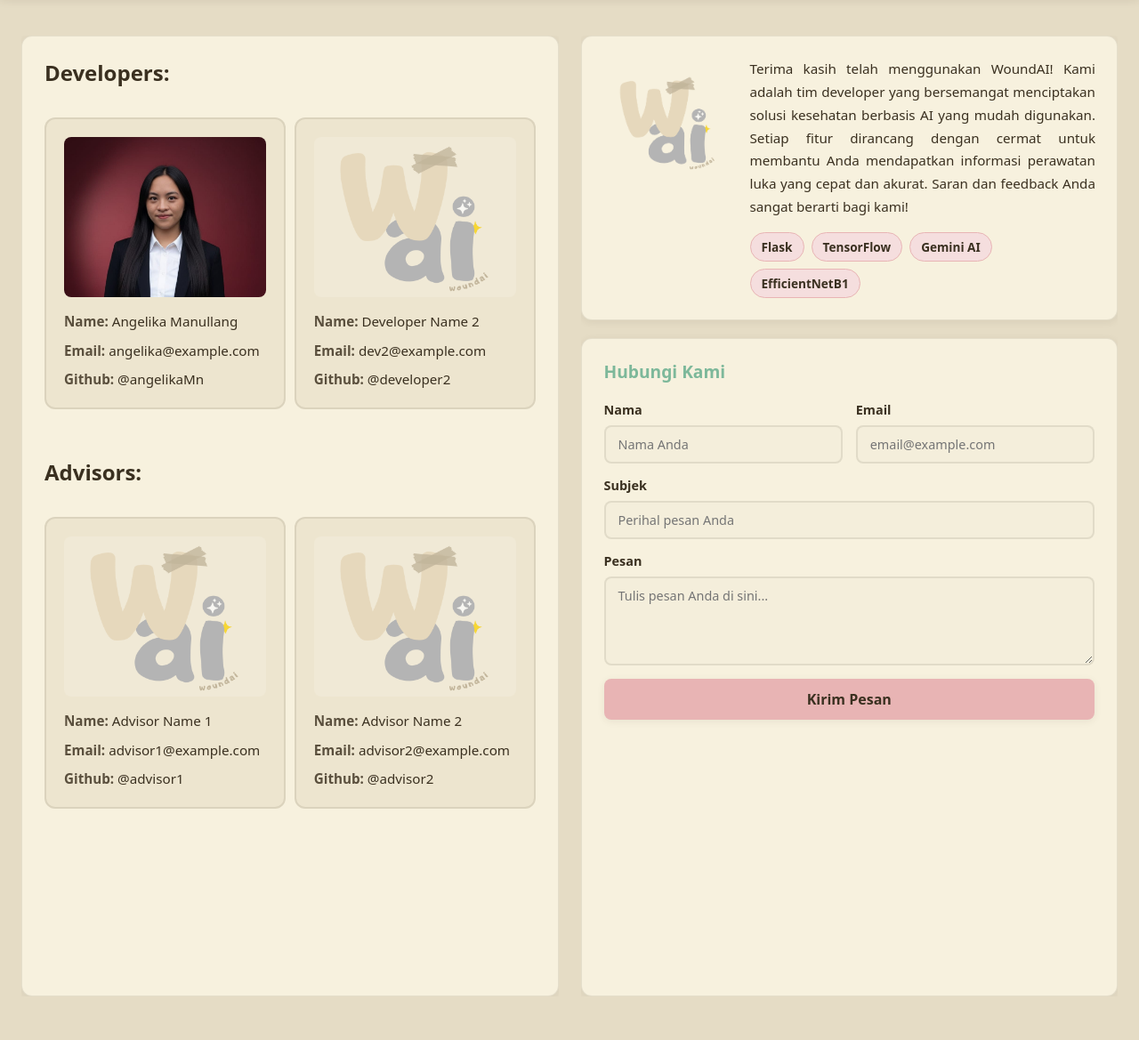
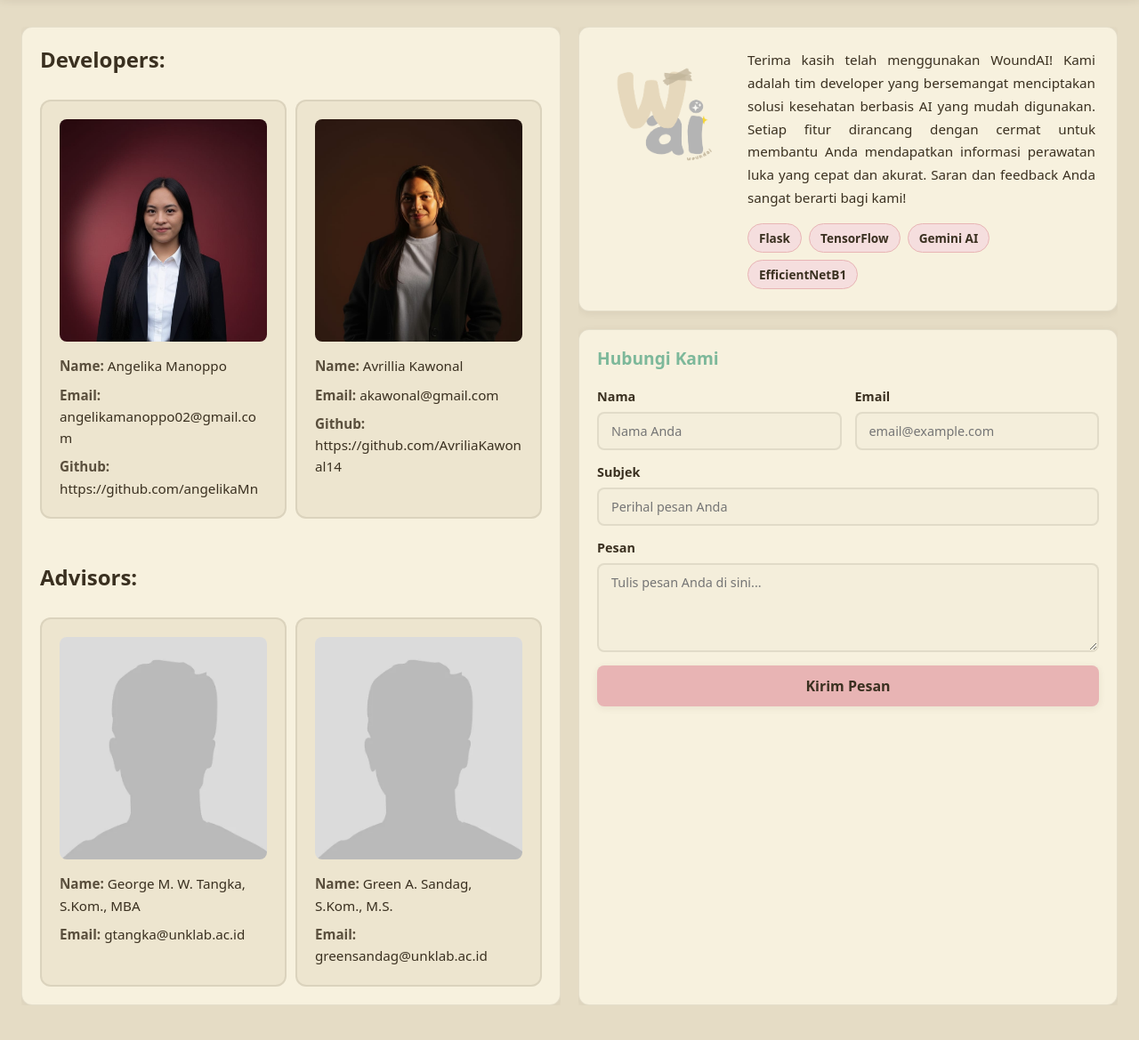
Before and after one commit to angelikaMn/woundai, a Flask app: page /contact in a window 1280 px wide. Shown: the part 83-1252 px from the top of the page at 89% size. Run offline with Flask 3, Linux system fonts and the light colour scheme; parts of the project's set-up code (start-up, migrations or seed data) failed here and were passed over.

Commit message:
contact fixed

```diff
--- a/static/styles.css
+++ b/static/styles.css
@@ -2209,6 +2209,22 @@ pre {
     box-sizing: border-box;
 }
 
+@media (max-width: 1400px) {
+    .contact-container {
+        padding: 30px 20px 40px 20px;
+        gap: 20px;
+    }
+}
+
+@media (max-width: 1200px) {
+    .contact-container {
+        grid-template-columns: 1fr;
+        height: auto;
+        overflow-y: auto;
+        padding: 20px 15px;
+    }
+}
+
 /* Left Section - Developers */
 .contact-left {
     display: flex;
@@ -2229,6 +2245,13 @@ pre {
     padding: 25px;
 }
 
+@media (max-width: 1400px) {
+    .developers-card {
+        padding: 20px;
+        gap: 20px;
+    }
+}
+
 /* Final Developers Grid - Single Column Vertical Layout */
 .developers-grid-final {
     display: flex;
@@ -2318,7 +2341,7 @@ pre {
 
 .team-photo {
     width: 100%;
-    height: 180px;
+    height: 250px;
     border-radius: var(--radius-sm);
     overflow: hidden;
     background: var(--color-bg-tertiary);
@@ -2414,6 +2437,12 @@ pre {
     padding: 25px;
 }
 
+@media (max-width: 1400px) {
+    .contact-form-card {
+        padding: 20px;
+    }
+}
+
 .contact-form-card h3 {
     color: var(--color-success-dark);
     font-size: 1.2rem;
@@ -2431,6 +2460,12 @@ pre {
     display: grid;
     grid-template-columns: 1fr 1fr;
     gap: 15px;
+}
+
+@media (max-width: 1200px) {
+    .form-row {
+        grid-template-columns: 1fr;
+    }
 }
 
 .form-group-compact {
@@ -2557,7 +2592,7 @@ pre {
     }
 
     .team-photo {
-        height: 150px;
+        height: 200px;
     }
 
     .team-info p {
--- a/templates/contact.html
+++ b/templates/contact.html
@@ -176,21 +176,21 @@
                                 <img src="/static/angel.jpg" alt="Developer 1" />
                             </div>
                             <div class="team-info">
-                                <p><strong>Name:</strong> Angelika Manullang</p>
-                                <p><strong>Email:</strong> angelika@example.com</p>
-                                <p><strong>Github:</strong> @angelikaMn</p>
+                                <p><strong>Name:</strong> Angelika Manoppo</p>
+                                <p><strong>Email:</strong> angelikamanoppo02@gmail.com</p>
+                                <p><strong>Github:</strong> https://github.com/angelikaMn</p>
                             </div>
                         </div>
 
                         <!-- Developer Card 2 -->
                         <div class="team-card">
                             <div class="team-photo">
-                                <img src="/static/wound.png" alt="Developer 2" />
+                                <img src="/static/avril.jpg" alt="Developer 2" />
                             </div>
                             <div class="team-info">
-                                <p><strong>Name:</strong> Developer Name 2</p>
-                                <p><strong>Email:</strong> dev2@example.com</p>
-                                <p><strong>Github:</strong> @developer2</p>
+                                <p><strong>Name:</strong> Avrillia Kawonal</p>
+                                <p><strong>Email:</strong> akawonal@gmail.com</p>
+                                <p><strong>Github:</strong> https://github.com/AvriliaKawonal14</p>
                             </div>
                         </div>
                     </div>
@@ -201,24 +201,22 @@
                         <!-- Advisor Card 1 -->
                         <div class="team-card">
                             <div class="team-photo">
-                                <img src="/static/wound.png" alt="Advisor 1" />
+                                <img src="/static/avatar.jpg" alt="Advisor 1" />
                             </div>
                             <div class="team-info">
-                                <p><strong>Name:</strong> Advisor Name 1</p>
-                                <p><strong>Email:</strong> advisor1@example.com</p>
-                                <p><strong>Github:</strong> @advisor1</p>
+                                <p><strong>Name:</strong> George M. W. Tangka, S.Kom., MBA</p>
+                                <p><strong>Email:</strong> gtangka@unklab.ac.id</p>
                             </div>
                         </div>
 
                         <!-- Advisor Card 2 -->
                         <div class="team-card">
                             <div class="team-photo">
-                                <img src="/static/wound.png" alt="Advisor 2" />
+                                <img src="/static/avatar.jpg" alt="Advisor 2" />
                             </div>
                             <div class="team-info">
-                                <p><strong>Name:</strong> Advisor Name 2</p>
-                                <p><strong>Email:</strong> advisor2@example.com</p>
-                                <p><strong>Github:</strong> @advisor2</p>
+                                <p><strong>Name:</strong> Green A. Sandag, S.Kom., M.S.</p>
+                                <p><strong>Email:</strong> greensandag@unklab.ac.id</p>
                             </div>
                         </div>
                     </div>
```
Also changed, not shown: static/avatar.jpg (added), static/avril.jpg (added), static/outputs/heatmap_107a3301cbec42c1ba3cfffe395900dd.png (added), static/outputs/overlay_a35480ff3c64481ea5113c9391a517f8.png (added), static/uploads/input_d68818d5e8b74c1bad927ffe9ada2633.jpg (added), static/uploads/input_de08aa93bbb0482a83abb3aa6621c9f7.jpg (added).
